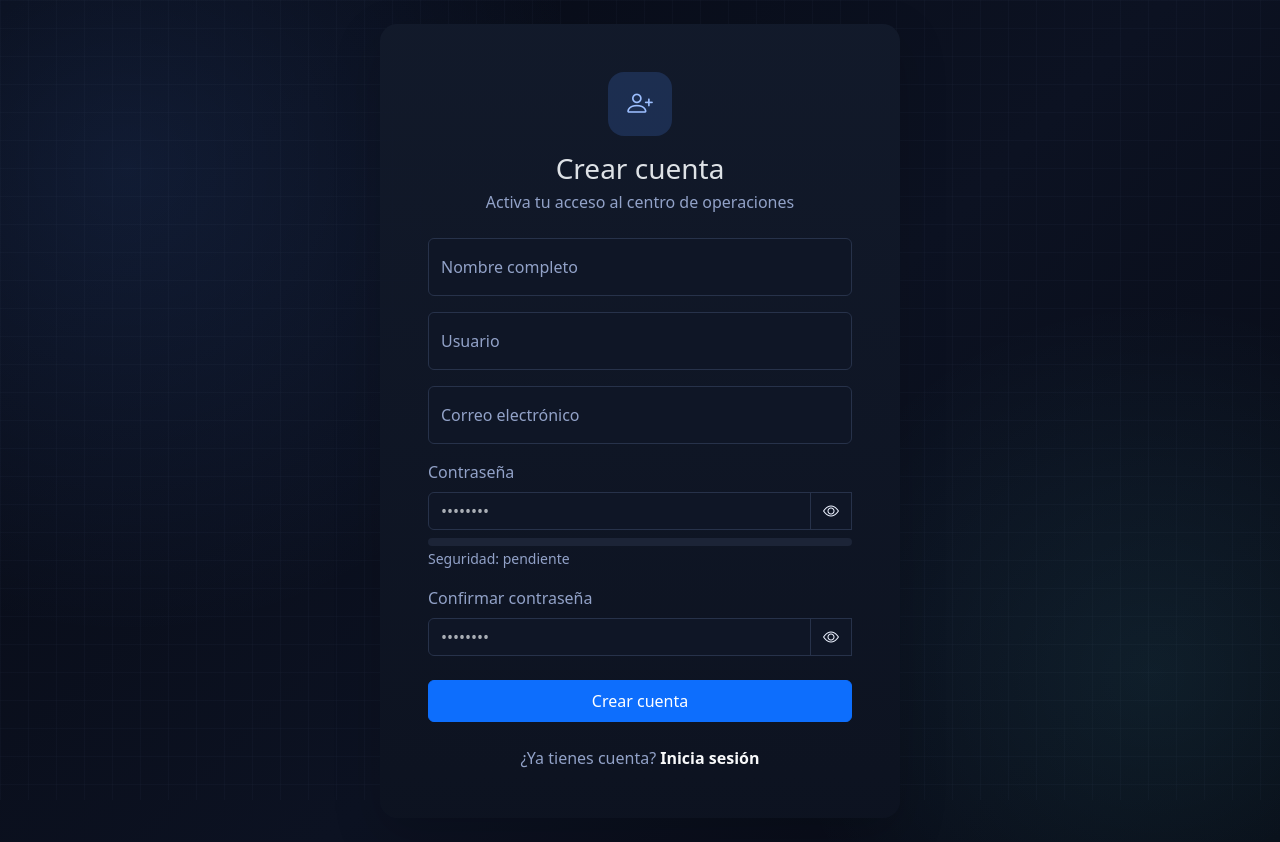
After one commit to Neon18H/SIEM-SOC---BUHO, a Django app: page /register in a window 1280 px wide. The commit adds this page. Run offline with Django 5.2, Linux system fonts and the light colour scheme.

Commit message:
Implementar login/registro SOC premium con control de signup público

```diff
--- /dev/null
+++ b/apps/accounts/forms.py
@@ -0,0 +1,71 @@
+from django import forms
+from django.contrib.auth import authenticate, get_user_model
+from django.contrib.auth.password_validation import validate_password
+from django.core.exceptions import ValidationError
+
+User = get_user_model()
+
+
+class LoginForm(forms.Form):
+    username = forms.CharField(label='Usuario o email', max_length=150)
+    password = forms.CharField(label='Contraseña', widget=forms.PasswordInput)
+
+    def clean(self):
+        cleaned = super().clean()
+        username = cleaned.get('username')
+        password = cleaned.get('password')
+        if not username or not password:
+            return cleaned
+
+        user = authenticate(username=username, password=password)
+        if user is None:
+            try:
+                account = User.objects.get(email__iexact=username)
+                user = authenticate(username=account.get_username(), password=password)
+            except User.DoesNotExist:
+                user = None
+
+        if user is None:
+            raise ValidationError('Credenciales inválidas.')
+
+        self.user = user
+        return cleaned
+
+
+class RegisterForm(forms.Form):
+    full_name = forms.CharField(label='Nombre completo', max_length=150)
+    username = forms.CharField(label='Usuario', max_length=150)
+    email = forms.EmailField(label='Correo electrónico')
+    password1 = forms.CharField(label='Contraseña', widget=forms.PasswordInput)
+    password2 = forms.CharField(label='Confirmar contraseña', widget=forms.PasswordInput)
+
+    def clean_username(self):
+        username = self.cleaned_data['username']
+        if User.objects.filter(username__iexact=username).exists():
+            raise ValidationError('Este nombre de usuario ya está en uso.')
+        return username
+
+    def clean_email(self):
+        email = self.cleaned_data['email'].lower()
+        if User.objects.filter(email__iexact=email).exists():
+            raise ValidationError('Este correo ya está registrado.')
+        return email
+
+    def clean(self):
+        cleaned = super().clean()
+        p1 = cleaned.get('password1')
+        p2 = cleaned.get('password2')
+        if p1 and p2 and p1 != p2:
+            self.add_error('password2', 'Las contraseñas no coinciden.')
+
+        if p1:
+            candidate = User(
+                username=cleaned.get('username', ''),
+                email=cleaned.get('email', ''),
+                first_name=cleaned.get('full_name', '').split(' ')[0],
+            )
+            try:
+                validate_password(p1, candidate)
+            except ValidationError as exc:
+                self.add_error('password1', exc)
+        return cleaned
--- /dev/null
+++ b/apps/accounts/urls.py
@@ -0,0 +1,10 @@
+from django.urls import path
+
+from .views import login_view, logout_view, register_view, root_redirect
+
+urlpatterns = [
+    path('', root_redirect, name='root_redirect'),
+    path('login', login_view, name='login'),
+    path('register', register_view, name='register'),
+    path('logout', logout_view, name='logout'),
+]
--- /dev/null
+++ b/apps/accounts/views.py
@@ -0,0 +1,84 @@
+from django.conf import settings
+from django.contrib import messages
+from django.contrib.auth import login, logout
+from django.contrib.auth.decorators import login_required
+from django.contrib.auth import get_user_model
+from django.shortcuts import redirect, render
+from django.views.decorators.http import require_http_methods
+
+from soc.models import Organization, UserProfile
+
+from .forms import LoginForm, RegisterForm
+
+User = get_user_model()
+
+
+@require_http_methods(['GET'])
+def root_redirect(request):
+    if request.user.is_authenticated:
+        return redirect('dashboard')
+    return redirect('login')
+
+
+@require_http_methods(['GET', 'POST'])
+def login_view(request):
+    if request.user.is_authenticated:
+        return redirect('dashboard')
+
+    form = LoginForm(request.POST or None)
+    if request.method == 'POST' and form.is_valid():
+        login(request, form.user)
+        messages.success(request, 'Bienvenido de nuevo al SOC.')
+        return redirect('dashboard')
+
+    return render(request, 'accounts/login.html', {'form': form})
+
+
+@require_http_methods(['GET', 'POST'])
+def register_view(request):
+    signup_allowed = getattr(settings, 'ALLOW_PUBLIC_SIGNUP', True)
+    form = RegisterForm(request.POST or None)
+
+    if request.method == 'POST' and not signup_allowed:
+        messages.error(request, 'Registro deshabilitado. Contacta al administrador.')
+        return redirect('register')
+
+    if request.method == 'POST' and form.is_valid() and signup_allowed:
+        names = form.cleaned_data['full_name'].strip().split()
+        first_name = names[0] if names else ''
+        last_name = ' '.join(names[1:]) if len(names) > 1 else ''
+
+        user = User.objects.create_user(
+            username=form.cleaned_data['username'],
+            email=form.cleaned_data['email'],
+            password=form.cleaned_data['password1'],
+            first_name=first_name,
+            last_name=last_name,
+        )
+
+        org = Organization.objects.order_by('id').first()
+        if org is None:
+            org = Organization.objects.create(name='Default Org')
+
+        default_role = getattr(settings, 'DEFAULT_SIGNUP_ROLE', UserProfile.ROLE_VIEWER)
+        if default_role not in dict(UserProfile.ROLE_CHOICES):
+            default_role = UserProfile.ROLE_VIEWER
+
+        UserProfile.objects.create(user=user, organization=org, role=default_role)
+        login(request, user)
+        messages.success(request, 'Cuenta creada correctamente. Bienvenido a Agente Nocturno.')
+        return redirect('dashboard')
+
+    return render(
+        request,
+        'accounts/register.html',
+        {'form': form, 'signup_allowed': signup_allowed},
+    )
+
+
+@login_required
+@require_http_methods(['POST'])
+def logout_view(request):
+    logout(request)
+    messages.info(request, 'Sesión cerrada correctamente.')
+    return redirect('login')
--- a/config/urls.py
+++ b/config/urls.py
@@ -4,6 +4,7 @@ from rest_framework_simplejwt.views import TokenObtainPairView, TokenRefreshView
 
 urlpatterns = [
     path('admin/', admin.site.urls),
+    path('', include('apps.accounts.urls')),
     path('api/token/', TokenObtainPairView.as_view(), name='token_obtain_pair'),
     path('api/token/refresh/', TokenRefreshView.as_view(), name='token_refresh'),
     path('', include('soc.urls')),
--- a/soc/urls.py
+++ b/soc/urls.py
@@ -1,4 +1,3 @@
-from django.contrib.auth import views as auth_views
 from django.urls import include, path
 from rest_framework.routers import DefaultRouter
 
@@ -26,10 +25,7 @@ router.register('alerts', AlertViewSet, basename='alerts')
 router.register('cases', CaseViewSet, basename='cases')
 
 urlpatterns = [
-    path('accounts/login/', auth_views.LoginView.as_view(), name='login'),
-    path('accounts/logout/', auth_views.LogoutView.as_view(), name='logout'),
-
-    path('', dashboard_view, name='dashboard'),
+    path('dashboard/', dashboard_view, name='dashboard'),
     path('hunting/', hunting_view, name='hunting'),
     path('alerts/', alerts_view, name='alerts'),
     path('cases/', cases_view, name='cases'),
--- /dev/null
+++ b/static/css/auth.css
@@ -0,0 +1,88 @@
+:root {
+  --auth-bg: #070a14;
+  --auth-surface: #121a2b;
+  --auth-border: #27324a;
+  --auth-muted: #92a2c8;
+  --auth-accent: #4f8cff;
+}
+
+.auth-body {
+  min-height: 100vh;
+  color: #e8eeff;
+  background:
+    radial-gradient(circle at 10% 20%, rgba(79, 140, 255, 0.12) 0, transparent 35%),
+    radial-gradient(circle at 90% 80%, rgba(93, 240, 255, 0.08) 0, transparent 28%),
+    linear-gradient(135deg, #070a14 0%, #0c1222 55%, #070a14 100%);
+}
+
+.auth-body::before {
+  content: '';
+  position: fixed;
+  inset: 0;
+  pointer-events: none;
+  opacity: 0.08;
+  background-image: linear-gradient(rgba(185, 211, 255, 0.35) 1px, transparent 1px),
+    linear-gradient(90deg, rgba(185, 211, 255, 0.35) 1px, transparent 1px);
+  background-size: 28px 28px;
+}
+
+.auth-container {
+  position: relative;
+  z-index: 2;
+  display: flex;
+  align-items: center;
+  justify-content: center;
+  min-height: 100vh;
+}
+
+.auth-card {
+  width: min(100%, 520px);
+  background: linear-gradient(180deg, rgba(18, 26, 43, 0.98), rgba(13, 19, 33, 0.98));
+  border: 1px solid var(--auth-border);
+  border-radius: 1.1rem;
+  box-shadow: 0 22px 60px rgba(1, 4, 16, 0.5);
+}
+
+.form-control,
+.input-group .btn {
+  border-color: var(--auth-border);
+  background-color: #0f1626;
+  color: #ecf2ff;
+}
+
+.form-control:focus {
+  border-color: var(--auth-accent);
+  box-shadow: 0 0 0 0.2rem rgba(79, 140, 255, 0.2);
+}
+
+.form-floating > label,
+.form-label,
+.text-secondary {
+  color: var(--auth-muted) !important;
+}
+
+.icon-badge {
+  width: 64px;
+  height: 64px;
+  margin-inline: auto;
+  border-radius: 16px;
+  display: grid;
+  place-items: center;
+  background: rgba(79, 140, 255, 0.18);
+  color: #9dbfff;
+  font-size: 1.6rem;
+}
+
+.strength-meter {
+  width: 100%;
+  height: 8px;
+  border-radius: 999px;
+  background: #1c2437;
+  overflow: hidden;
+}
+
+.strength-meter-bar {
+  width: 0;
+  height: 100%;
+  transition: width 0.2s ease;
+}
--- /dev/null
+++ b/static/js/auth.js
@@ -0,0 +1,42 @@
+(() => {
+  const toggles = document.querySelectorAll('[data-toggle-password]');
+  toggles.forEach((button) => {
+    button.addEventListener('click', () => {
+      const inputId = button.getAttribute('data-toggle-password');
+      const input = document.getElementById(inputId);
+      if (!input) return;
+      const isPassword = input.type === 'password';
+      input.type = isPassword ? 'text' : 'password';
+      button.innerHTML = `<i class="bi bi-eye${isPassword ? '-slash' : ''}"></i>`;
+    });
+  });
+
+  const source = document.querySelector('[data-strength-source]');
+  const bar = document.getElementById('strength-bar');
+  const label = document.getElementById('strength-text');
+  if (!source || !bar || !label) return;
+
+  const evaluate = () => {
+    const value = source.value;
+    let score = 0;
+    if (value.length >= 8) score++;
+    if (/[A-Z]/.test(value)) score++;
+    if (/[0-9]/.test(value)) score++;
+    if (/[^A-Za-z0-9]/.test(value)) score++;
+
+    const states = [
+      { width: '10%', color: '#dc3545', text: 'Seguridad: muy débil' },
+      { width: '35%', color: '#fd7e14', text: 'Seguridad: débil' },
+      { width: '60%', color: '#ffc107', text: 'Seguridad: media' },
+      { width: '80%', color: '#20c997', text: 'Seguridad: fuerte' },
+      { width: '100%', color: '#0d6efd', text: 'Seguridad: excelente' },
+    ];
+
+    const state = states[score];
+    bar.style.width = state.width;
+    bar.style.backgroundColor = state.color;
+    label.textContent = state.text;
+  };
+
+  source.addEventListener('input', evaluate);
+})();
--- /dev/null
+++ b/templates/accounts/register.html
@@ -0,0 +1,70 @@
+{% extends 'base_auth.html' %}
+{% block title %}Registro | Agente Nocturno{% endblock %}
+{% block content %}
+<div class="auth-card card shadow-lg border-0 mx-auto">
+  <div class="card-body p-4 p-md-5">
+    <div class="text-center mb-4">
+      <div class="icon-badge mb-3"><i class="bi bi-person-plus"></i></div>
+      <h1 class="h3 mb-1">Crear cuenta</h1>
+      <p class="text-secondary mb-0">Activa tu acceso al centro de operaciones</p>
+    </div>
+
+    {% if not signup_allowed %}
+      <div class="alert alert-warning mb-0">Registro deshabilitado. Contacta al administrador.</div>
+    {% else %}
+      <form method="post" novalidate>
+        {% csrf_token %}
+        {% if form.non_field_errors %}
+          <div class="alert alert-danger">{{ form.non_field_errors }}</div>
+        {% endif %}
+
+        <div class="form-floating mb-3">
+          <input type="text" class="form-control {% if form.full_name.errors %}is-invalid{% endif %}" id="id_full_name" name="full_name" placeholder="Nombre completo" value="{{ form.full_name.value|default:'' }}" required>
+          <label for="id_full_name">Nombre completo</label>
+          <div class="invalid-feedback">{{ form.full_name.errors|striptags }}</div>
+        </div>
+
+        <div class="form-floating mb-3">
+          <input type="text" class="form-control {% if form.username.errors %}is-invalid{% endif %}" id="id_username" name="username" placeholder="usuario" value="{{ form.username.value|default:'' }}" required>
+          <label for="id_username">Usuario</label>
+          <div class="invalid-feedback">{{ form.username.errors|striptags }}</div>
+        </div>
+
+        <div class="form-floating mb-3">
+          <input type="email" class="form-control {% if form.email.errors %}is-invalid{% endif %}" id="id_email" name="email" placeholder="nombre@empresa.com" value="{{ form.email.value|default:'' }}" required>
+          <label for="id_email">Correo electrónico</label>
+          <div class="invalid-feedback">{{ form.email.errors|striptags }}</div>
+        </div>
+
+        <div class="mb-3">
+          <label class="form-label" for="id_password1">Contraseña</label>
+          <div class="input-group">
+            <input type="password" class="form-control {% if form.password1.errors %}is-invalid{% endif %}" id="id_password1" name="password1" placeholder="••••••••" required data-strength-source>
+            <button class="btn btn-outline-secondary" type="button" data-toggle-password="id_password1"><i class="bi bi-eye"></i></button>
+            <div class="invalid-feedback">{{ form.password1.errors|striptags }}</div>
+          </div>
+          <div class="strength-meter mt-2" aria-hidden="true">
+            <div class="strength-meter-bar" id="strength-bar"></div>
+          </div>
+          <small class="text-secondary" id="strength-text">Seguridad: pendiente</small>
+        </div>
+
+        <div class="mb-4">
+          <label class="form-label" for="id_password2">Confirmar contraseña</label>
+          <div class="input-group">
+            <input type="password" class="form-control {% if form.password2.errors %}is-invalid{% endif %}" id="id_password2" name="password2" placeholder="••••••••" required>
+            <button class="btn btn-outline-secondary" type="button" data-toggle-password="id_password2"><i class="bi bi-eye"></i></button>
+            <div class="invalid-feedback">{{ form.password2.errors|striptags }}</div>
+          </div>
+        </div>
+
+        <button class="btn btn-primary w-100 py-2">Crear cuenta</button>
+      </form>
+    {% endif %}
+
+    <p class="text-center mt-4 mb-0 text-secondary">¿Ya tienes cuenta?
+      <a href="/login" class="link-light text-decoration-none fw-semibold">Inicia sesión</a>
+    </p>
+  </div>
+</div>
+{% endblock %}
--- /dev/null
+++ b/templates/base_auth.html
@@ -0,0 +1,30 @@
+{% load static %}
+<!doctype html>
+<html lang="es" data-bs-theme="dark">
+<head>
+  <meta charset="utf-8">
+  <meta name="viewport" content="width=device-width, initial-scale=1">
+  <title>{% block title %}Agente Nocturno{% endblock %}</title>
+  <link href="https://cdn.jsdelivr.net/npm/bootstrap@5.3.3/dist/css/bootstrap.min.css" rel="stylesheet">
+  <link href="https://cdn.jsdelivr.net/npm/bootstrap-icons@1.11.3/font/bootstrap-icons.min.css" rel="stylesheet">
+  <link href="{% static 'css/auth.css' %}" rel="stylesheet">
+</head>
+<body class="auth-body">
+  <main class="container auth-container py-4">
+    {% if messages %}
+      <div class="mb-3">
+        {% for message in messages %}
+          <div class="alert alert-{{ message.tags|default:'info' }} alert-dismissible fade show" role="alert">
+            {{ message }}
+            <button type="button" class="btn-close" data-bs-dismiss="alert"></button>
+          </div>
+        {% endfor %}
+      </div>
+    {% endif %}
+    {% block content %}{% endblock %}
+  </main>
+
+  <script src="https://cdn.jsdelivr.net/npm/bootstrap@5.3.3/dist/js/bootstrap.bundle.min.js"></script>
+  <script src="{% static 'js/auth.js' %}"></script>
+</body>
+</html>
```
Also changed, not shown: config/settings.py (+9 -0 lines), templates/accounts/login.html (added, +40 -0 lines), templates/base.html (+11 -1 lines), apps/__init__.py (added), apps/accounts/__init__.py (added).
